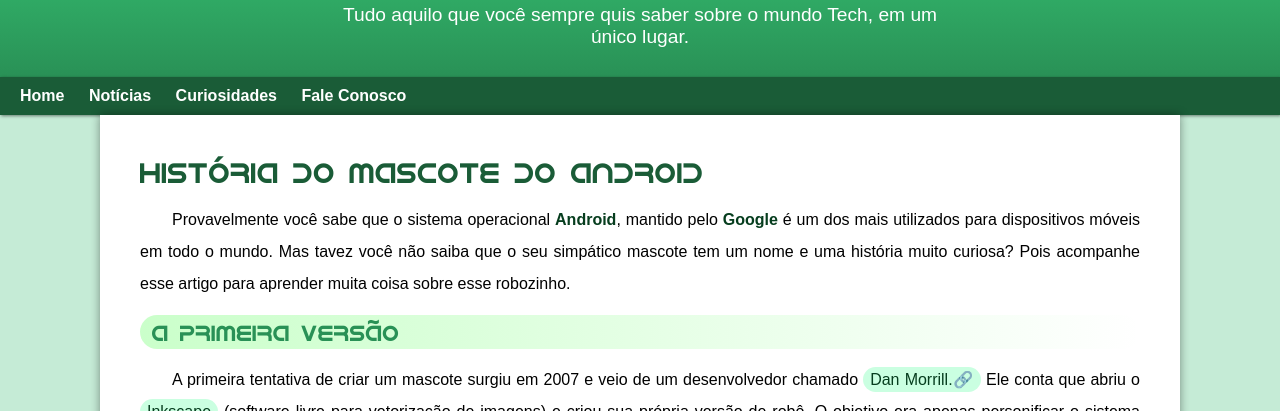
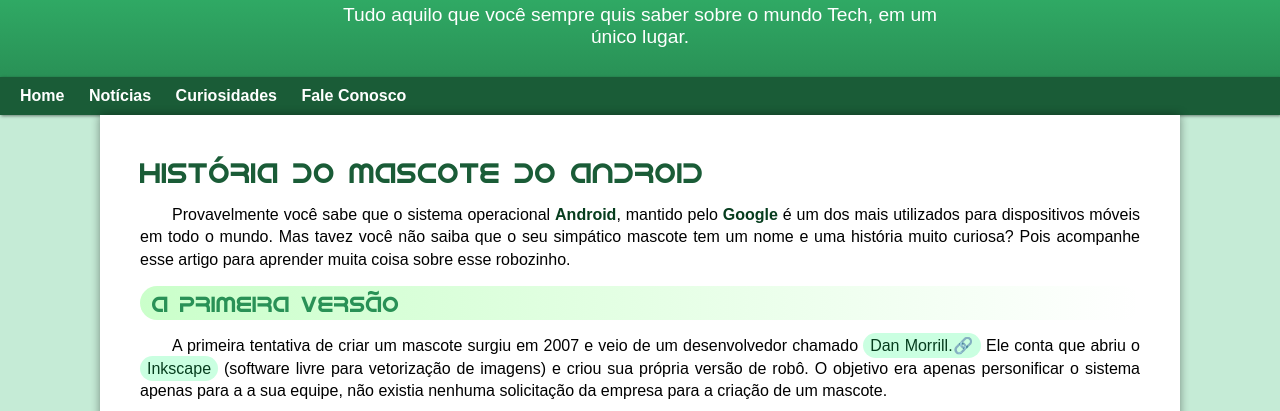
Before and after one commit to ctrl-ryan/html-css, a plain HTML site: page desafios/d010-segunda-tentativa/index.html in a window 1280 px wide. Shown: the part 113-524 px from the top of the page. Drawn offline with Linux system fonts and the light colour scheme.

Commit message:
mudei espaçamento das linhas

```diff
--- a/desafios/d010-segunda-tentativa/style/style.css
+++ b/desafios/d010-segunda-tentativa/style/style.css
@@ -159,7 +159,7 @@ main p{
     margin: 15px 0px;
     text-indent: 2em;
     text-align: justify;
-    line-height: 2em;
+    line-height: 1.4em;
 }
 
 main strong {
```
Also changed, not shown: 1 other file.
